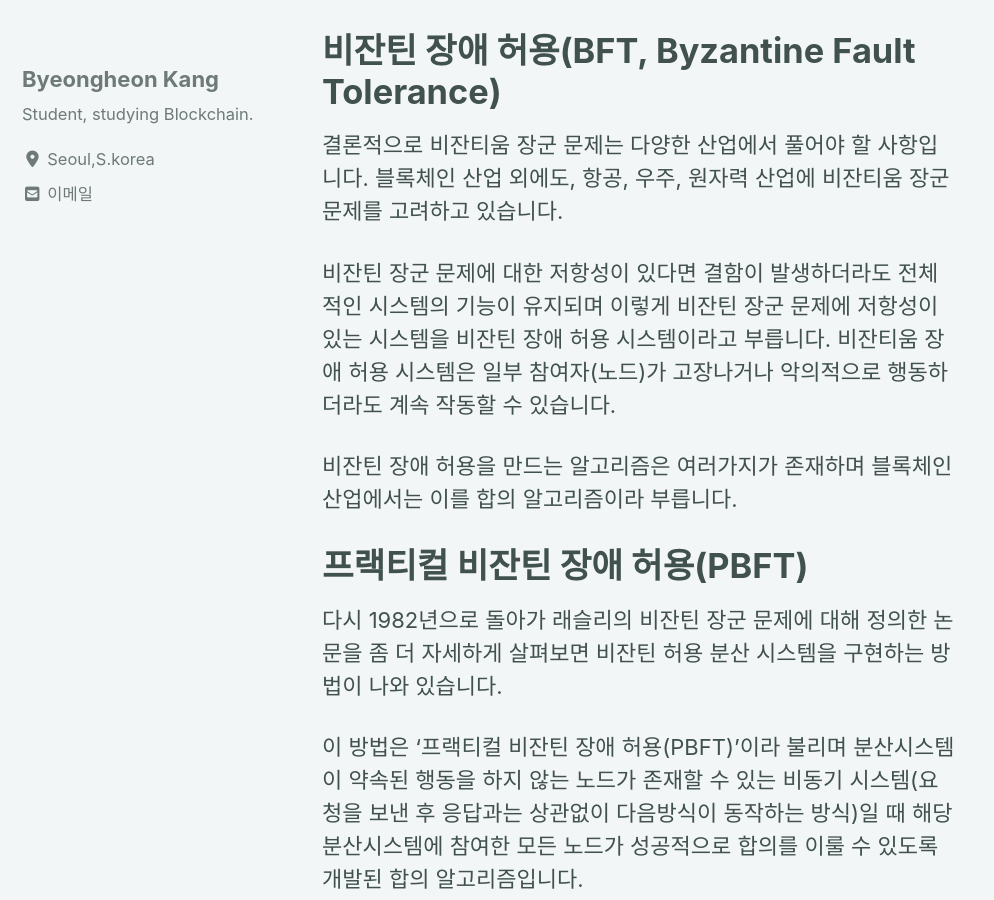
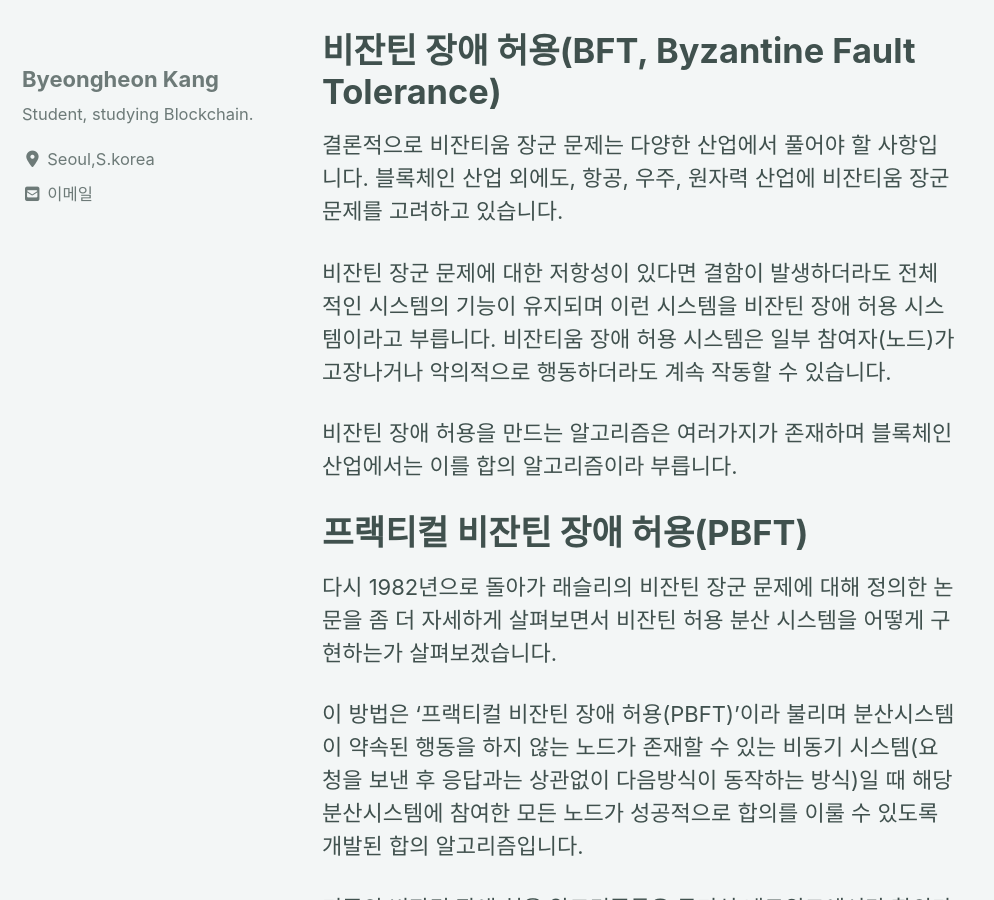
Before and after one commit to devtrail42/devtrail42.github.io, a Jekyll site: the page built from _posts/2019-08-29-ByzantineProblem.md, in a window 1280 px wide and 900 px high, scrolled down 3727 px. Shown: the whole window, without its empty margins (0-994 px from the left). Built offline with Jekyll 4.4.1, drawn with Linux system fonts in a browser that asks for light colours; cached includes are drawn as plain includes; nearby versions of some CDN libraries; comment, search, counter and statistics services are not loaded; some of the changed text lies outside the part shown.

Commit message:
Update 2019-08-29-ByzantineProblem.md

```diff
--- a/_posts/2019-08-29-ByzantineProblem.md
+++ b/_posts/2019-08-29-ByzantineProblem.md
@@ -93,7 +93,7 @@ comments: true
 
 결론적으로 비잔티움 장군 문제는 다양한 산업에서 풀어야 할 사항입니다. 블록체인 산업 외에도, 항공, 우주, 원자력 산업에 비잔티움 장군 문제를 고려하고 있습니다.
 
-비잔틴 장군 문제에 대한 저항성이 있다면 결함이 발생하더라도 전체적인 시스템의 기능이 유지되며 이렇게 비잔틴 장군 문제에 저항성이 있는 시스템을  비잔틴 장애 허용 시스템이라고 부릅니다. 비잔티움 장애 허용 시스템은 일부 참여자(노드)가 고장나거나 악의적으로 행동하더라도 계속 작동할 수 있습니다.
+비잔틴 장군 문제에 대한 저항성이 있다면 결함이 발생하더라도 전체적인 시스템의 기능이 유지되며 이런 시스템을 비잔틴 장애 허용 시스템이라고 부릅니다. 비잔티움 장애 허용 시스템은 일부 참여자(노드)가 고장나거나 악의적으로 행동하더라도 계속 작동할 수 있습니다.
 
 비잔틴 장애 허용을 만드는 알고리즘은 여러가지가 존재하며 블록체인 산업에서는 이를 합의 알고리즘이라 부릅니다.
 
@@ -102,7 +102,8 @@ comments: true
 
 # 프랙티컬 비잔틴 장애 허용(PBFT)
 
-다시 1982년으로 돌아가 래슬리의 비잔틴 장군 문제에 대해 정의한 논문을 좀 더 자세하게 살펴보면 비잔틴 허용 분산 시스템을 구현하는 방법이 나와 있습니다.
+다시 1982년으로 돌아가 래슬리의 비잔틴 장군 문제에 대해 정의한 논문을 좀 더 자세하게 살펴보면서
+비잔틴 허용 분산 시스템을 어떻게 구현하는가 살펴보겠습니다.
 
 이 방법은 '프랙티컬 비잔틴 장애 허용(PBFT)'이라 불리며 분산시스템이 약속된 행동을 하지 않는 노드가 존재할 수 있는 비동기 시스템(요청을 보낸 후 응답과는 상관없이 다음방식이 동작하는 방식)일 때 해당 분산시스템에 참여한 모든 노드가 성공적으로 합의를 이룰 수 있도록 개발된 합의 알고리즘입니다.
 
```
Also changed, not shown: other parts of _posts/2019-08-29-ByzantineProblem.md (+1 -1 lines).
